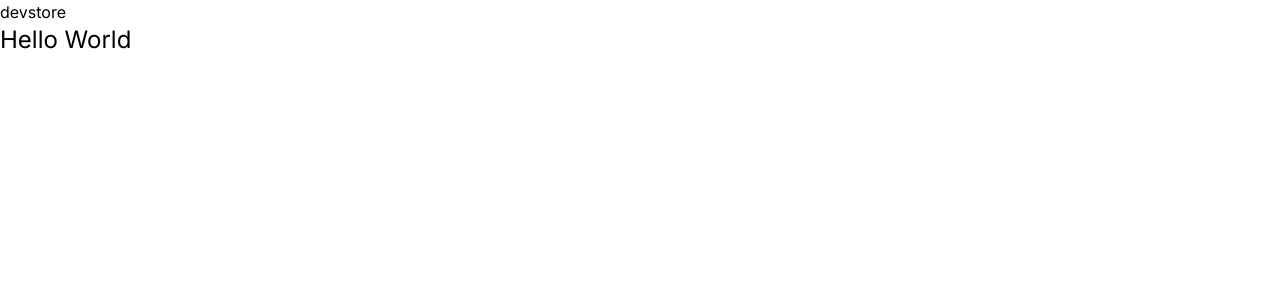
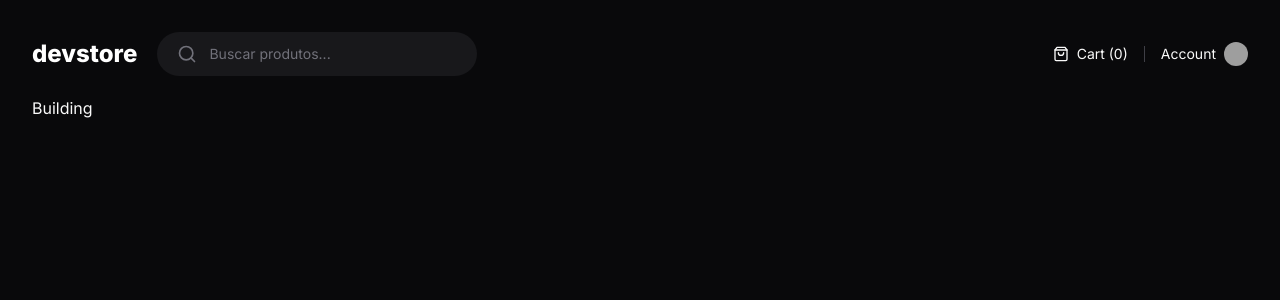
Before and after one commit to imnotannamaria/next-13-ecommerce-devstore, a Next.js app: page / in a window 1280 px wide. Shown: the top 300 px of the page. Built offline with nearby package versions, Linux system fonts and the light colour scheme; grey boxes are pictures that could not be loaded.

Commit message:
Component: Header

```diff
--- a/next.config.js
+++ b/next.config.js
@@ -1,4 +1,8 @@
 /** @type {import('next').NextConfig} */
-const nextConfig = {}
+const nextConfig = {
+  images: {
+    domains: ['github.com'],
+  },
+}
 
 module.exports = nextConfig
--- a/package.json
+++ b/package.json
@@ -9,6 +9,7 @@
     "lint": "next lint"
   },
   "dependencies": {
+    "lucide-react": "^0.290.0",
     "next": "14.0.0",
     "react": "^18",
     "react-dom": "^18"
--- a/src/app/(store)/(home)/page.tsx
+++ b/src/app/(store)/(home)/page.tsx
@@ -1,3 +1,3 @@
 export default function Home() {
-  return <h1 className="text-2xl">Hello World</h1>
+  return <h1>Building</h1>
 }
--- a/src/app/(store)/layout.tsx
+++ b/src/app/(store)/layout.tsx
@@ -3,7 +3,7 @@
 
 export default function StoreLayout({ children }: { children: ReactNode }) {
   return (
-    <div>
+    <div className="mx-auto grid min-h-screen w-full max-w-[1600px] grid-rows-store gap-5 p-8">
       <Header />
       {children}
     </div>
--- a/src/app/layout.tsx
+++ b/src/app/layout.tsx
@@ -15,7 +15,7 @@
 }) {
   return (
     <html lang="pt" className={inter.className}>
-      <body>{children}</body>
+      <body className="bg-zinc-950 text-zinc-50 antialiased">{children}</body>
     </html>
   )
 }
--- a/src/components/header.tsx
+++ b/src/components/header.tsx
@@ -1,7 +1,43 @@
+import Link from 'next/link'
+import Image from 'next/image'
+import { Search, ShoppingBag } from 'lucide-react'
+
 export function Header() {
   return (
-    <header>
-      <h1>devstore</h1>
-    </header>
+    <div className="flex items-center justify-between">
+      <div className="flex items-center gap-5">
+        <Link href="/" className="text-2xl font-extrabold text-white">
+          devstore
+        </Link>
+
+        <form className="flex w-[320px] items-center gap-3 rounded-full bg-zinc-900 px-5 py-3 ring-zinc-700">
+          <Search className="w-5 h-5 text-zinc-500" />
+
+          <input
+            placeholder="Buscar produtos..."
+            className="flex-1 bg-transparent text-sm outline-none placeholder:text-zinc-500"
+          />
+        </form>
+      </div>
+      <div className="flex items-center gap-4">
+        <div className="flex items-center gap-2">
+          <ShoppingBag className="h-4 w-4" />
+          <span className="text-sm">Cart (0)</span>
+        </div>
+
+        <div className="w-px h-4 bg-zinc-700" />
+
+        <Link href="/" className="flex items-center gap-2 hover:underline">
+          <span className="text-sm">Account</span>
+          <Image
+            src="https://github.com/imnotannamaria.png"
+            className="h-6 w-6 rounded-full"
+            width={24}
+            height={24}
+            alt="Avatar"
+          />
+        </Link>
+      </div>
+    </div>
   )
 }
--- a/tailwind.config.ts
+++ b/tailwind.config.ts
@@ -10,6 +10,9 @@
     fontFamily: {
       sans: 'var(--font-inter)',
     },
+    gridTemplateRows: {
+      store: 'min-content max-content',
+    },
   },
   plugins: [],
 }
```
Also changed, not shown: 1 other file (tests, documents, lock files or other folders).
